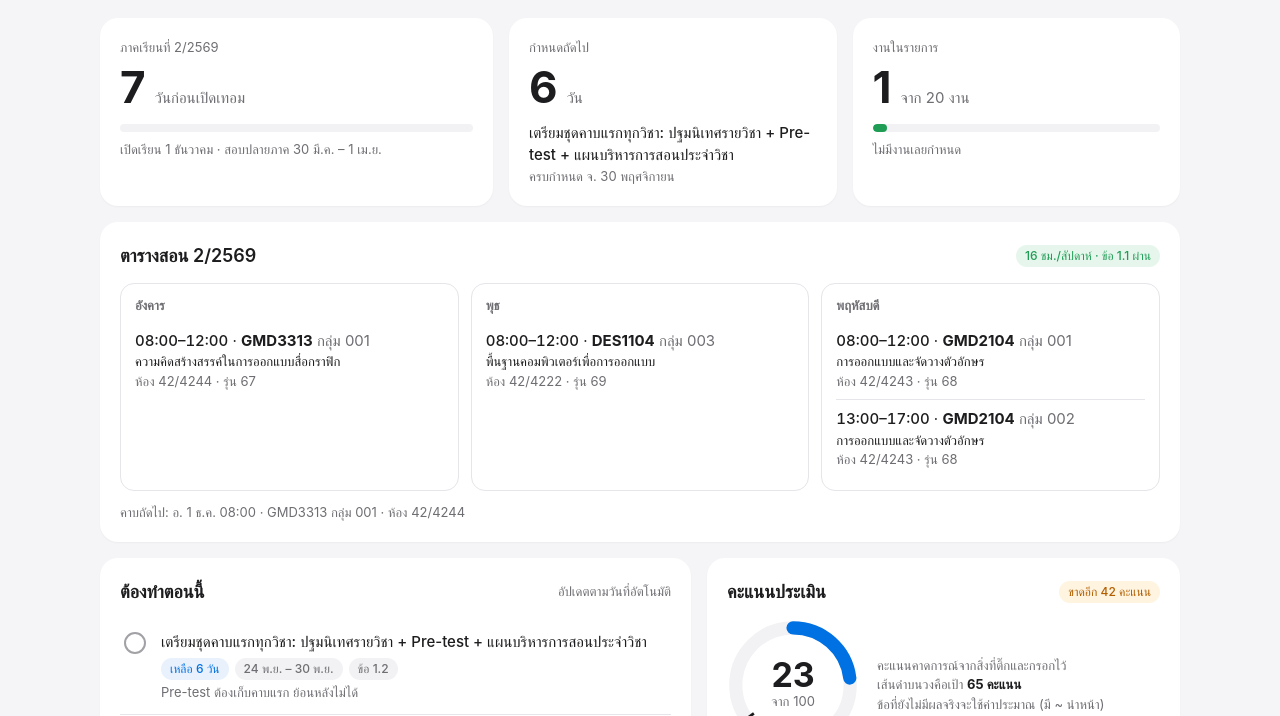
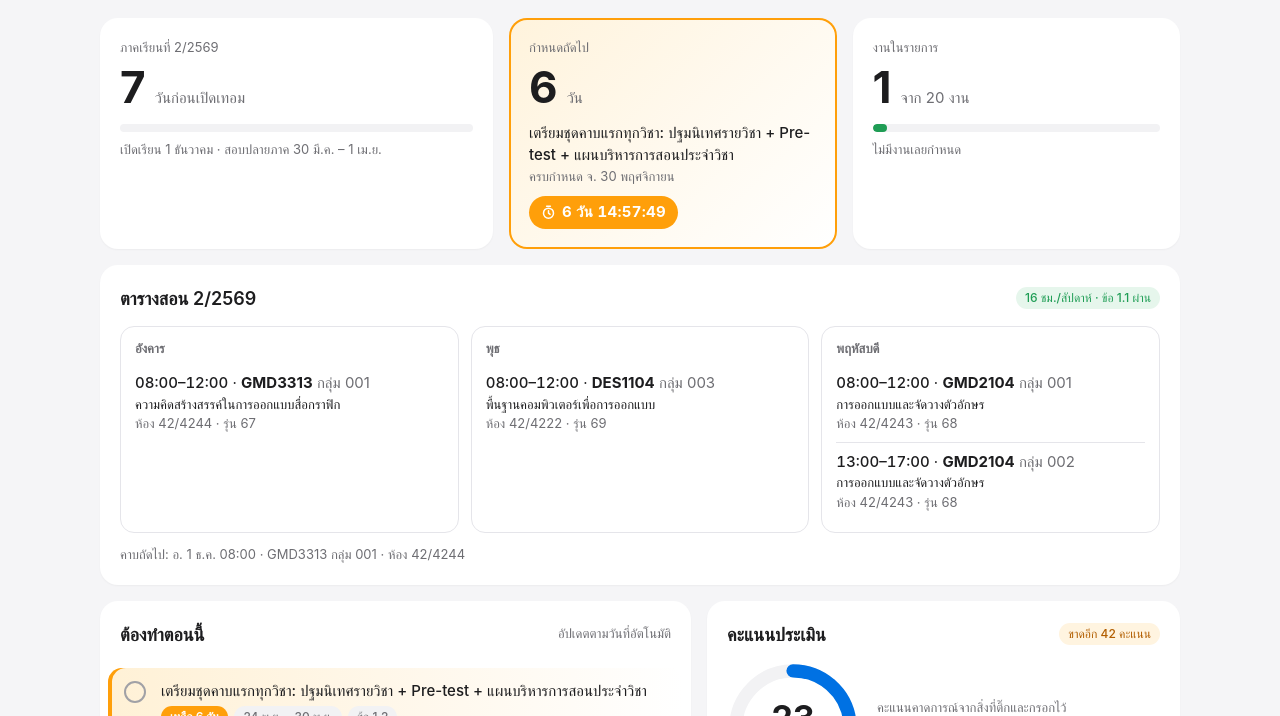
Before and after one commit to skhwanchai/plan-2570, a plain HTML site: page index.html in a window 1280 px wide. Shown: the part 84-800 px from the top of the page. Drawn offline with Linux system fonts and the light colour scheme; a web font is replaced by a local one.

Commit message:
ไฮไลต์งานใกล้เดดไลน์แบบเคลื่อนไหว + นับถอยหลังสด
Co-Authored-By: Claude Opus 5.5 <noreply@anthropic.com>
Claude-Session: https://claude.ai/code/session_01Xz2ZcMWh7Q74E1LzLhpVWh

```diff
--- a/index.html
+++ b/index.html
@@ -136,6 +136,31 @@ footer{margin-top:28px;display:flex;gap:10px;flex-wrap:wrap;align-items:center;j
 .cls:first-of-type{border-top:0}
 .cls b{font-size:15px}
 .cls .tm{font-variant-numeric:tabular-nums;font-weight:500}
+/* ===== urgency highlight ===== */
+.item.urg{border-radius:14px;margin:6px -12px;padding:12px;border-top-color:transparent;position:relative}
+.item.urg + .item{border-top-color:transparent}
+.item.urg-warm{background:linear-gradient(90deg,#fff1d6,#fff8ec 55%,#fff);box-shadow:inset 4px 0 0 #ff9f0a}
+.item.urg-hot{background:linear-gradient(100deg,#ffe1dc,#fff0e0 50%,#fff);box-shadow:inset 4px 0 0 #ff3b30;animation:hotpulse 1.8s ease-in-out infinite}
+.item.urg-over{background:repeating-linear-gradient(135deg,#ffe3e6 0 12px,#ffeef0 12px 24px);box-shadow:inset 4px 0 0 #d70015;animation:hotpulse 1.1s ease-in-out infinite}
+@keyframes hotpulse{0%,100%{box-shadow:inset 4px 0 0 #ff3b30,0 0 0 0 rgba(255,59,48,0)}50%{box-shadow:inset 4px 0 0 #ff3b30,0 0 0 5px rgba(255,59,48,.16)}}
+.fire{display:inline-flex;align-items:center;gap:4px;font-size:12px;font-weight:700;padding:3px 10px 3px 7px;border-radius:99px;color:#fff;background:linear-gradient(90deg,#ff3b30,#ff9500,#ff3b30);background-size:200% 100%;animation:slide 2.2s linear infinite;font-variant-numeric:tabular-nums;white-space:nowrap}
+.fire svg{width:13px;height:13px;animation:flick .5s ease-in-out infinite alternate}
+.fire.over{background:linear-gradient(90deg,#b0000f,#ff2d55,#b0000f);background-size:200% 100%}
+.warmpill{font-size:12px;font-weight:600;padding:2px 9px;border-radius:99px;background:#ff9f0a;color:#fff;white-space:nowrap}
+@keyframes slide{to{background-position:-200% 0}}
+@keyframes flick{from{transform:scale(1) rotate(-6deg)}to{transform:scale(1.18) rotate(6deg)}}
+.item.urg-over .t,.item.urg-hot .t{font-weight:600}
+.shake{display:inline-block;animation:shake 2.4s ease-in-out infinite}
+@keyframes shake{0%,86%,100%{transform:none}88%{transform:translateX(-3px) rotate(-2deg)}90%{transform:translateX(3px) rotate(2deg)}92%{transform:translateX(-2px)}94%{transform:translateX(2px)}}
+/* hero next-deadline card when hot */
+.card.hot{color:#fff;background:linear-gradient(120deg,#ff3b30,#ff6a00,#ff2d55,#ff3b30);background-size:300% 300%;animation:heat 6s ease infinite;box-shadow:0 10px 30px rgba(255,59,48,.35)}
+.card.hot .muted{color:rgba(255,255,255,.85)}
+.card.warm{background:linear-gradient(135deg,#fff3dc,#fff);box-shadow:inset 0 0 0 2px #ff9f0a}
+@keyframes heat{0%,100%{background-position:0% 50%}50%{background-position:100% 50%}}
+.clock{display:inline-flex;align-items:center;gap:6px;margin-top:10px;padding:5px 12px;border-radius:99px;background:rgba(0,0,0,.22);font-weight:700;font-variant-numeric:tabular-nums;letter-spacing:.02em}
+.clock svg{width:15px;height:15px}
+.card.warm .clock{background:#ff9f0a;color:#fff}
+@media (prefers-reduced-motion:reduce){*{animation:none!important}}
 .toast{position:fixed;left:50%;bottom:24px;transform:translateX(-50%) translateY(20px);background:var(--ink);color:#fff;padding:10px 18px;border-radius:99px;font-size:14px;opacity:0;transition:all .25s;pointer-events:none}
 .toast.show{opacity:1;transform:translateX(-50%)}
 </style>
@@ -162,11 +187,12 @@ footer{margin-top:28px;display:flex;gap:10px;flex-wrap:wrap;align-items:center;j
       <div class="bar"><i id="semBar"></i></div>
       <div class="small muted" id="semNote"></div>
     </div>
-    <div class="card">
-      <div class="muted small">กำหนดถัดไป</div>
+    <div class="card" id="nextCard">
+      <div class="muted small" id="nextLabel">กำหนดถัดไป</div>
       <div style="display:flex;align-items:baseline;gap:10px;margin-top:8px"><span class="big" id="nextBig"></span><span class="muted" id="nextUnit"></span></div>
       <div style="margin-top:12px;font-weight:500" id="nextTitle"></div>
       <div class="small muted" id="nextDate"></div>
+      <div id="nextClock"></div>
     </div>
     <div class="card">
       <div class="muted small">งานในรายการ</div>
@@ -328,17 +354,39 @@ function status(it,t){
 const STAT = {done:["green","เสร็จแล้ว"],overdue:["red","เลยกำหนด"],active:["blue","ช่วงนี้"],soon:["amber","ใกล้ถึง"],later:["","รอ"],past:["","ผ่านแล้ว"]};
 const calIcon = '<svg viewBox="0 0 24 24" fill="none" stroke="currentColor" stroke-width="2" stroke-linecap="round"><rect x="3" y="4" width="18" height="18" rx="2"/><path d="M16 2v4M8 2v4M3 10h18"/></svg>';
 
+const FLAME='<svg viewBox="0 0 24 24" fill="currentColor"><path d="M12 2s1 3.5-1.5 6.5C8.3 11.2 7 12.8 7 15a5 5 0 0 0 10 0c0-1.8-.8-3.2-1.6-4.3-.3 1.4-1.1 2.3-2.1 2.6.6-2.6.2-6.6-1.3-11.3z"/></svg>';
+const CLOCK='<svg viewBox="0 0 24 24" fill="none" stroke="currentColor" stroke-width="2.4" stroke-linecap="round"><circle cx="12" cy="13" r="8"/><path d="M12 9v4l2.5 2M9 2h6"/></svg>';
+function urgency(it,t){
+  if(it.type!=="task" || S.done[it.id]) { if(it.type==="event"){ const sd=days(t,D(it.start)); const ed=days(t,D(it.end||it.start)); if(sd<=0&&ed>=0) return "warm"; if(sd>0&&sd<=2) return "warm"; } return ""; }
+  if(D(it.start)>t && days(t,D(it.start))>7) return "";
+  const left=days(t,D(it.due));
+  if(left<0) return "over";
+  if(left<=3) return "hot";
+  if(left<=7) return "warm";
+  return "";
+}
+const deadlineOf = it => { const d=D(it.due); d.setHours(23,59,59); return d; };
+function cdText(ms){
+  if(ms<=0) return "หมดเวลา";
+  const sec=Math.floor(ms/1000), dd=Math.floor(sec/86400), h=Math.floor(sec%86400/3600), m=Math.floor(sec%3600/60), ss=sec%60;
+  const p=n=>String(n).padStart(2,"0");
+  return (dd? dd+" วัน ":"")+`${p(h)}:${p(m)}:${p(ss)}`;
+}
 function itemHTML(it,t,withDate){
   const st=status(it,t), [c,l]=STAT[st];
+  const u=urgency(it,t);
   let when="";
   const e=D(it.due||it.end||it.start);
-  if(st==="overdue") when=`<span class="pill red">เลยมา ${days(e,t)} วัน</span>`;
+  if(u==="over") when=`<span class="fire over shake">${FLAME}เลยกำหนด ${days(e,t)} วัน</span>`;
+  else if(u==="hot") when=`<span class="fire">${FLAME}<span class="cd" data-due="${it.due}">${cdText(deadlineOf(it)-new Date())}</span></span>`;
+  else if(u==="warm" && it.type==="task" && st==="active") when=`<span class="warmpill">เหลือ ${days(t,e)} วัน</span>`;
+  else if(st==="overdue") when=`<span class="pill red">เลยมา ${days(e,t)} วัน</span>`;
   else if(st==="active" && it.type==="task"){ const n=days(t,e); when=`<span class="pill ${n<=3?"red":"blue"}">${n===0?"ครบกำหนดวันนี้":"เหลือ "+n+" วัน"}</span>`; }
   else if(st==="active") when=`<span class="pill blue">วันนี้/ช่วงนี้</span>`;
   else if(st==="soon"){ const n=days(t,D(it.start)); when=`<span class="pill amber">อีก ${n} วัน</span>`; }
   else if(st==="done") when=`<span class="pill green">เสร็จแล้ว</span>`;
   const lead = it.type==="task" ? `<input type="checkbox" class="chk" data-id="${it.id}" ${S.done[it.id]?"checked":""} aria-label="เสร็จแล้ว">` : `<span class="dot">${calIcon}</span>`;
-  return `<div class="item ${st==="done"?"done":""}">${withDate?`<div class="date">${fmt(it.start)}</div>`:""}${lead}<div style="flex:1;min-width:0"><div class="t">${esc(it.title)}</div><div class="meta">${when}<span class="pill">${fmtR(it)}</span><span class="pill">ข้อ ${esc(it.tag)}</span></div>${it.note?`<div class="note">${esc(it.note)}</div>`:""}</div></div>`;
+  return `<div class="item ${st==="done"?"done":""} ${u?"urg urg-"+u:""}">${withDate?`<div class="date">${fmt(it.start)}</div>`:""}${lead}<div style="flex:1;min-width:0"><div class="t">${esc(it.title)}</div><div class="meta">${when}<span class="pill">${fmtR(it)}</span><span class="pill">ข้อ ${esc(it.tag)}</span></div>${it.note?`<div class="note">${esc(it.note)}</div>`:""}</div></div>`;
 }
 
 /* ========= render ========= */
@@ -355,8 +403,13 @@ function render(){
 
   // next deadline (task not done or event) from today
   const upcoming = ITEMS.filter(it=>!(it.type==="task"&&S.done[it.id])).map(it=>({it,d:D(it.type==="task"?it.due:it.start)})).filter(x=>x.d>=t).sort((a,b)=>a.d-b.d);
-  if(upcoming.length){ const n=upcoming[0]; const dd=days(t,n.d); setTxt("nextBig",dd===0?"วันนี้":dd); setTxt("nextUnit",dd===0?"":"วัน"); setTxt("nextTitle",n.it.title); setTxt("nextDate",(n.it.type==="task"?"ครบกำหนด ":"")+fmt(iso(n.d),{weekday:"short",day:"numeric",month:"long"})); }
+  const nc=document.getElementById("nextCard"); nc.classList.remove("hot","warm"); document.getElementById("nextClock").innerHTML="";
+  const overdueT = ITEMS.filter(it=>it.type==="task"&&!S.done[it.id]&&D(it.due)<t).sort((a,b)=>D(a.due)-D(b.due));
+  if(upcoming.length){ const n=upcoming[0]; const dd=days(t,n.d);
+    if(n.it.type==="task" && dd<=3){ nc.classList.add("hot"); document.getElementById("nextClock").innerHTML=`<span class="clock">${CLOCK}<span class="cd" data-due="${n.it.due}">${cdText(deadlineOf(n.it)-new Date())}</span></span>`; }
+    else if(n.it.type==="task" && dd<=7){ nc.classList.add("warm"); document.getElementById("nextClock").innerHTML=`<span class="clock">${CLOCK}<span class="cd" data-due="${n.it.due}">${cdText(deadlineOf(n.it)-new Date())}</span></span>`; } setTxt("nextBig",dd===0?"วันนี้":dd); setTxt("nextUnit",dd===0?"":"วัน"); setTxt("nextTitle",n.it.title); setTxt("nextDate",(n.it.type==="task"?"ครบกำหนด ":"")+fmt(iso(n.d),{weekday:"short",day:"numeric",month:"long"})); }
   else { setTxt("nextBig","—"); setTxt("nextUnit",""); setTxt("nextTitle","ไม่มีกำหนดค้าง"); setTxt("nextDate",""); }
+  setTxt("nextLabel", overdueT.length ? `กำหนดถัดไป · เลยกำหนดค้างอยู่ ${overdueT.length} งาน` : "กำหนดถัดไป");
 
   // tasks done
   const tasks=ITEMS.filter(i=>i.type==="task"), dn=tasks.filter(i=>S.done[i.id]).length;
@@ -401,7 +454,8 @@ function renderSchedule(t){
       if(endT>now){ found={c,day}; break; }
     }
   }
-  setTxt("nextClass", found ? `คาบถัดไป: ${found.day.toLocaleDateString("th-TH",{weekday:"short",day:"numeric",month:"short"})} ${found.c.from} · ${found.c.code} กลุ่ม ${found.c.sec} · ห้อง ${found.c.room}` : "ไม่มีคาบสอนแล้วในภาคเรียนนี้");
+  let live=false; if(found){ const [h,m]=found.c.from.split(":").map(Number); const st=new Date(found.day); st.setHours(h,m); live = st<=now; }
+  setTxt("nextClass", found ? `${live?"กำลังสอน":"คาบถัดไป"}: ${found.day.toLocaleDateString("th-TH",{weekday:"short",day:"numeric",month:"short"})} ${found.c.from} · ${found.c.code} กลุ่ม ${found.c.sec} · ห้อง ${found.c.room}` : "ไม่มีคาบสอนแล้วในภาคเรียนนี้");
 }
 function renderTimeline(t){
   let list=[...ITEMS].sort((a,b)=>D(a.start)-D(b.start));
@@ -568,6 +622,7 @@ document.getElementById("fileImport").onchange=async e=>{
 function toast(m){ const t=document.getElementById("toast"); t.textContent=m; t.classList.add("show"); clearTimeout(toast._t); toast._t=setTimeout(()=>t.classList.remove("show"),2800); }
 
 /* ========= auto refresh ========= */
+setInterval(()=>{ const now=new Date(); document.querySelectorAll(".cd").forEach(el=>{ const d=D(el.dataset.due); d.setHours(23,59,59); el.textContent=cdText(d-now); }); },1000);
 let lastDay=iso(today0());
 setInterval(()=>{ const d=iso(today0()); if(d!==lastDay){ lastDay=d; render(); maybeNotify(); } },60*1000);
 document.addEventListener("visibilitychange",()=>{ if(!document.hidden){ render(); maybeNotify(); } });
```
